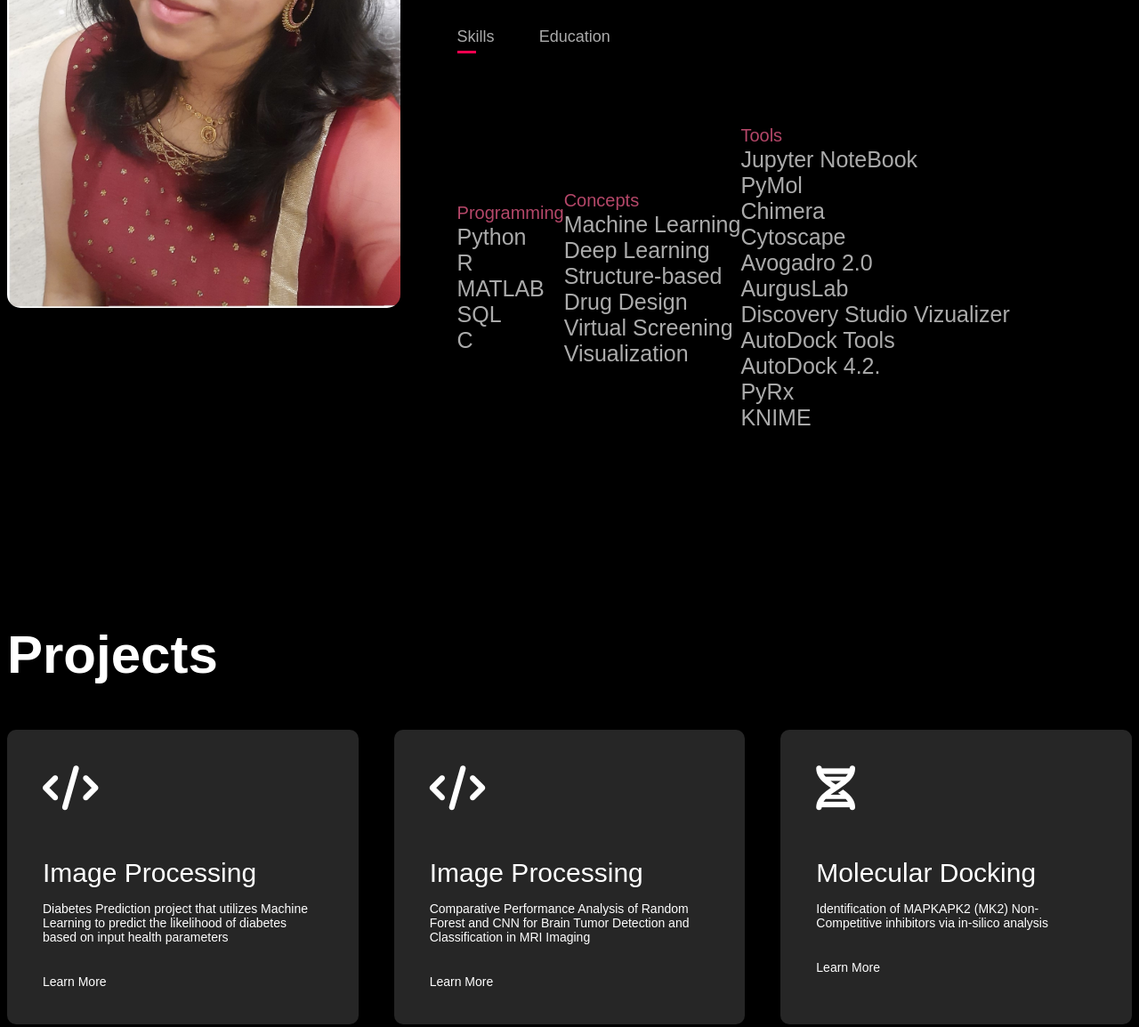
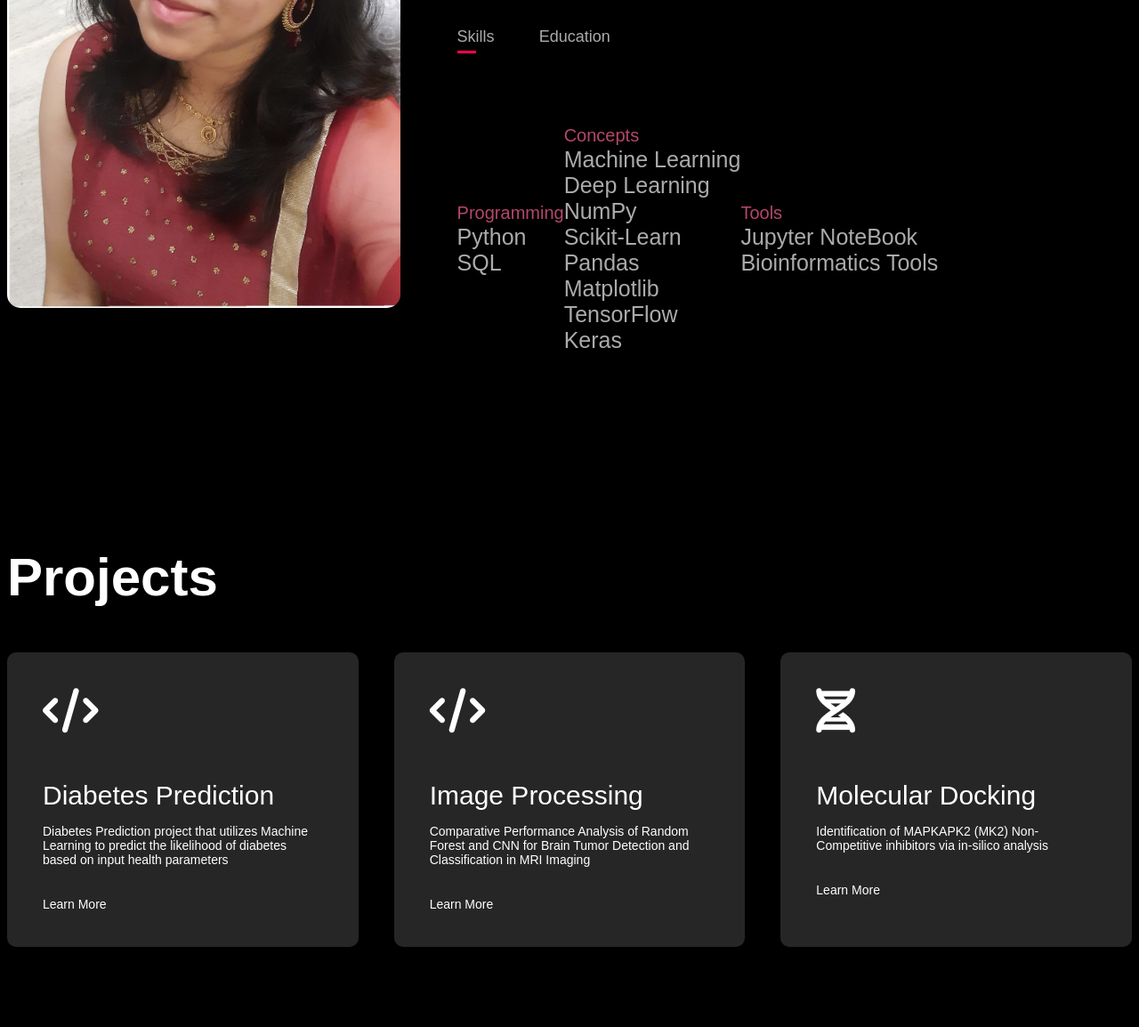
Before and after one commit to Gowri0109/GowriSuresh.github.io, a plain HTML site: page index.html in a window 1280 px wide. Shown: the part 1156-2310 px from the top of the page at 89% size. Drawn offline with Linux system fonts and the light colour scheme.

Commit message:
modified:   index.html

```diff
--- a/index.html
+++ b/index.html
@@ -58,9 +58,9 @@
 
                 <div class="tab-contents active-tab" id="'skills">
                     <ul>
-                        <li><span>Programming</span><br> Python <br> R<br> MATLAB <br> SQL <br> C</li>
-                        <li><span>Concepts</span><br>Machine Learning<br> Deep Learning <br>Structure-based <br> Drug Design <br> Virtual Screening <br>Visualization</li>
-                        <li><span>Tools</span><br> Jupyter NoteBook <br> PyMol<br> Chimera<br> Cytoscape<br> Avogadro 2.0<br> AurgusLab<br> Discovery Studio Vizualizer<br> AutoDock Tools<br> AutoDock 4.2.<br> PyRx<br> KNIME</li>
+                        <li><span>Programming</span><br> Python <br> SQL </li>
+                        <li><span>Concepts</span><br>Machine Learning<br> Deep Learning <br> NumPy <br> Scikit-Learn <br> Pandas <br> Matplotlib <br> TensorFlow <br> Keras</li>
+                        <li><span>Tools</span><br> Jupyter NoteBook <br> Bioinformatics Tools</li>
 
                     </ul>
                 </div>
@@ -87,7 +87,7 @@
         <div class="project-list">
             <div>
                 <i class="fa-solid fa-code"></i>
-                <h2> Image Processing</h2>
+                <h2> Diabetes Prediction</h2>
                 <p>  Diabetes Prediction project that utilizes Machine Learning to predict the likelihood of diabetes based on input health parameters</p>
 
                 <a href="https://github.com/Gowri0109/Diabetes_prediction">Learn More</a>
```
